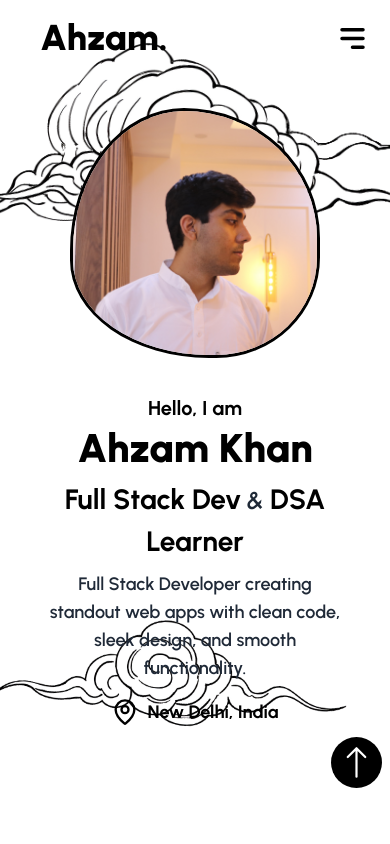
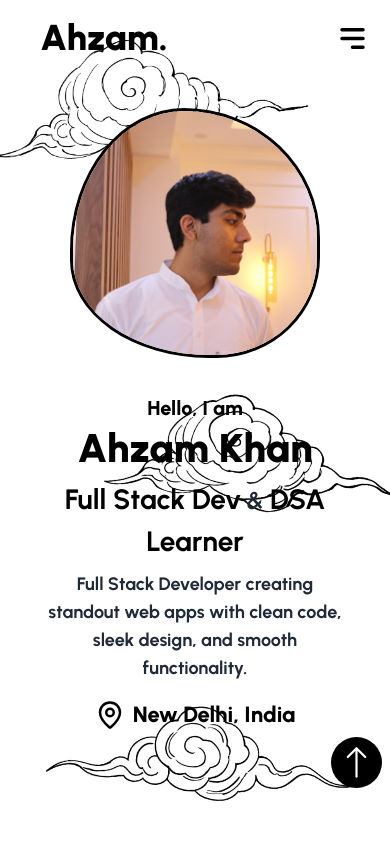
Before and after one commit to KhanAhzam/Portfolio-Website, a React (Vite) app: page / in a window 390 px wide. Shown: the top 844 px of the page. Built offline with nearby package versions, Linux system fonts and the light colour scheme.

Commit message:
Worked on responsiveness of Cloud on HeroSection

```diff
--- a/src/components/Main Sections/HeroSection.jsx
+++ b/src/components/Main Sections/HeroSection.jsx
@@ -16,7 +16,7 @@ const HeroSection = ({ HeroSectionRef_Passed, onScrollToAbout, onScrollToSkills,
 
     return (
         <>
-            <div ref={HeroSectionRef_Passed} className='min-h-screen flex flex-col justify-start gap-0 md:gap-10 large:gap-0 large:justify-between mb-5'>
+            <div ref={HeroSectionRef_Passed} className='min-h-screen flex flex-col justify-start gap-0 md:gap-10 large:gap-0 large:justify-between mb-5 overflow-x-hidden'>
 
                 {/* Navbar */}
                 <motion.div
@@ -36,13 +36,13 @@ const HeroSection = ({ HeroSectionRef_Passed, onScrollToAbout, onScrollToSkills,
 
                 {/* Home-Content */}
                 <motion.div
-                    className="relative home container max-w-[1000px] xl:max-w-[1100px] 2xl:max-w-[1300px] 3xl:max-w-[1400px] my-3 mx-auto px-10 large:py-16 flex flex-col large:flex-row items-center justify-between"
+                    className="large:relative home container max-w-[1000px] xl:max-w-[1100px] 2xl:max-w-[1300px] 3xl:max-w-[1400px] my-3 mx-auto px-10 large:py-16 flex flex-col large:flex-row items-center justify-between"
                     initial={{ x: 500, opacity: 0 }}
                     animate={{ x: 0, opacity: 1 }}
                     transition={{ duration: 1.2, ease: "easeOut", delay: 0.3 }}
                 >
 
-                    {/* Image below 1050px (large) */}
+                    {/* Image below 1150px (large) */}
                     <div className="block large:hidden shrink-0 pb-10">
                         <ProfileImage />
                     </div>
@@ -50,7 +50,7 @@ const HeroSection = ({ HeroSectionRef_Passed, onScrollToAbout, onScrollToSkills,
                     {/* Text */}
                     <div className="text flex flex-col w-full large:w-[800px] items-center large:items-baseline justify-center">
 
-                        <span className='font-bold leading-none large:leading-normal large:font-extrabold text-xl large:text-2xl large:pl-5'>Hello, I am</span>
+                        <span className='font-extrabold sm:font-bold leading-none large:leading-normal large:font-extrabold text-xl large:text-2xl large:pl-5'>Hello, I am</span>
                         <span className='font-black smaller:font-extrabold sm:font-bold text-[40px] smaller:text-[54px] xs:text-6xl sm:text-8xl 2xl:text-9xl'>Ahzam Khan</span>
 
                         <div className='md:pl-8 text-center large:text-left'>
@@ -59,103 +59,80 @@ const HeroSection = ({ HeroSectionRef_Passed, onScrollToAbout, onScrollToSkills,
                             <span className='font-bold text-[28px] sm:text-4xl 2xl:text-5xl'>DSA Learner</span>
                         </div>
 
-                        <span className='font-semibold text-lg sm:text-[22px] text-center large:text-left pt-2 xs:pt-5 large:pt-14 text-gray-800 large:pl-4 mx-2 sm:mx-5 md:mx-10 large:mx-0'>
+                        <span className='font-bold sm:font-semibold text-lg sm:text-[22px] text-center large:text-left pt-2 xs:pt-5 large:pt-14 text-gray-800 large:pl-4 mx-2 sm:mx-5 md:mx-10 large:mx-0'>
                             Full Stack Developer creating standout web apps with clean code, sleek design, and smooth functionality.
                         </span>
 
                         <motion.div className='flex items-center pt-4 xs:pt-8 gap-2'>
-                            <MapPin size={35} className='hidden xs:block'/>
-                            <MapPin size={28} className='block xs:hidden'/>
-                            <span className=' font-bold text-lg xs:text-2xl'>New Delhi, India</span>
+                            <MapPin size={35} className='hidden xs:block' />
+                            <MapPin size={30} className='block xs:hidden' />
+                            <span className='font-extrabold sm:font-bold text-[22px] xs:text-2xl'>New Delhi, India</span>
                         </motion.div>
+
+                    </div>
+
+                    {/* Image above 1150px (large) */}
+                    <div className="hidden large:block shrink-0">
+                        <ProfileImage />
+                    </div>
+
+                    {/* Shared Cloud Wrapper */}
+                    <div className="pointer-events-none absolute inset-0 -z-20 overflow-x-hidden large:overflow-visible">
 
                         {/* Cloud 1 */}
                         <motion.div
-                            className="pointer-events-none absolute inset-0 -z-20"
-                            style={{ background: "transparent" }}
-                            initial={{ x: -600, opacity: 0 }}
-                            whileInView={{ x: 0, opacity: 1 }}
-                            transition={{ duration: 1.5, ease: "easeOut", delay: 0.8 }}
-                            viewport={{ once: true, amount: 0.4 }}
-                        >
-                            <motion.div
-                                className='absolute -top-[10%] -left-[15%]'
+                        className="absolute top-[5%] -left-[5%] sm:left-[0%] large:-top-[10%] large:-left-[15%]"
                         initial={{ x: 0, y: 0, scale: 1 }}
                         animate={{
                             x: [0, 50, 0, -50, 0],
                             y: [0, -10, 0, 10, 0],
-                                    scale: [1, 1.15, 1]
+                            scale: [1, 1.15, 1],
                         }}
                         transition={{
                             x: { duration: 60, repeat: Infinity, ease: "easeInOut" },
                             y: { duration: 15, repeat: Infinity, ease: "easeInOut" },
-                                    scale: { duration: 30, repeat: Infinity, ease: "easeInOut" }
+                            scale: { duration: 30, repeat: Infinity, ease: "easeInOut" },
                         }}
                         >
-                                <img src={Cloud1} className='w-[550px]' alt="Cloud 1" />
+                        <img src={Cloud1} className="w-[300px] sm:w-[350px] md:w-[450px] lg:w-[550px]" alt="Cloud 1" />
                         </motion.div>
 
+                        {/* Cloud 2 */}
+                        <motion.div
+                        className="absolute top-[48%] md:top-[50%] large:-top-[5%] -right-[5%] xs:-right-[10%] sm:right-[0%] md:-right-[5%] lg:right-[0%] large:-right-[15%]"
+                        initial={{ x: 0, y: 0, scale: 1, rotate: 5 }}
+                        animate={{
+                            x: [0, 5, 0, -5, 0],
+                            y: [0, -10, 0, 10, 0],
+                            scale: [1, 1.15, 1],
+                        }}
+                        transition={{
+                            x: { duration: 60, repeat: Infinity, ease: "easeInOut" },
+                            y: { duration: 20, repeat: Infinity, ease: "easeInOut" },
+                            scale: { duration: 30, repeat: Infinity, ease: "easeInOut" },
+                        }}
+                        >
+                        <img src={Cloud2} className="w-[300px] sm:w-[350px] md:w-[450px] lg:w-[550px]" alt="Cloud 2" />
                         </motion.div>
 
                         {/* Cloud 3 */}
                         <motion.div
-                            className="pointer-events-none absolute inset-0 -z-20"
-                            style={{ background: "transparent" }}
-                            initial={{ x: 500, opacity: 0 }}
-                            whileInView={{ x: 0, opacity: 1 }}
-                            transition={{ duration: 1.5, ease: "easeOut", delay: 0.8 }}
-                            viewport={{ once: true, amount: 0.4 }}
-                        >
-                            <motion.div
-                                className='absolute bottom-0 right-[14%]'
+                        className="absolute bottom-[5%] right-[10%] md:bottom-0 md:right-[14%]"
                         initial={{ x: 0, y: 0, scale: 1, rotate: 3 }}
                         animate={{
                             x: [0, 10, 0, -10, 0],
                             y: [0, -10, 0, 10, 0],
-                                    scale: [1, 1.15, 1]
+                            scale: [1, 1.15, 1],
                         }}
                         transition={{
                             x: { duration: 60, repeat: Infinity, ease: "easeInOut" },
                             y: { duration: 15, repeat: Infinity, ease: "easeInOut" },
-                                    scale: { duration: 30, repeat: Infinity, ease: "easeInOut" }
+                            scale: { duration: 30, repeat: Infinity, ease: "easeInOut" },
                         }}
                         >
-                                <img src={Cloud3} className='w-[550px]' alt="Cloud 3" />
-                            </motion.div>
+                        <img src={Cloud3} className="w-[300px] sm:w-[300px] md:w-[400px] lg:w-[500px] large:w-[550px]" alt="Cloud 3" />
                         </motion.div>
 
-                        {/* Cloud 2 */}
-                        <motion.div
-                            className="pointer-events-none absolute inset-0 -z-20"
-                            style={{ background: "transparent" }}
-                            initial={{ x: 500, opacity: 0 }}
-                            whileInView={{ x: 0, opacity: 1 }}
-                            transition={{ duration: 1.5, ease: "easeOut", delay: 0.8 }}
-                            viewport={{ once: true, amount: 0.4 }}
-                        >
-                            <motion.div
-                                className='absolute -top-[5%] -right-[15%]'
-                                initial={{ x: 0, y: 0, scale: 1, rotate: 5 }}
-                                animate={{
-                                    x: [0, 5, 0, -5, 0],
-                                    y: [0, -10, 0, 10, 0],
-                                    scale: [1, 1.15, 1]
-                                }}
-                                transition={{
-                                    x: { duration: 60, repeat: Infinity, ease: "easeInOut" },
-                                    y: { duration: 20, repeat: Infinity, ease: "easeInOut" },
-                                    scale: { duration: 30, repeat: Infinity, ease: "easeInOut" }
-                                }}
-                            >
-                                <img src={Cloud2} className='w-[500px]' alt="Cloud 2" />
-                            </motion.div>
-                        </motion.div>
-
-                    </div>
-
-                    {/* Image above 1050px (large) */}
-                    <div className="hidden large:block shrink-0">
-                        <ProfileImage />
                     </div>
 
                 </motion.div>
@@ -203,3 +180,66 @@ const HeroSection = ({ HeroSectionRef_Passed, onScrollToAbout, onScrollToSkills,
 }
 
 export default HeroSection
+
+
+
+
+
+                        // {/* Cloud Wrapper */}
+                        // <div className="pointer-events-none absolute inset-0 -z-20">
+
+                        //     {/* Cloud 1 */}
+                        //     <motion.div
+                        //         className='absolute -top-[10%] -left-[5%] large:-left-[15%]'
+                        //         initial={{ x: 0, y: 0, scale: 1 }}
+                        //         animate={{
+                        //             x: [0, 50, 0, -50, 0],
+                        //             y: [0, -10, 0, 10, 0],
+                        //             scale: [1, 1.15, 1]
+                        //         }}
+                        //         transition={{
+                        //             x: { duration: 60, repeat: Infinity, ease: "easeInOut" },
+                        //             y: { duration: 15, repeat: Infinity, ease: "easeInOut" },
+                        //             scale: { duration: 30, repeat: Infinity, ease: "easeInOut" }
+                        //         }}
+                        //     >
+                        //         <img src={Cloud1} className='w-[350px] sm:w-[550px]' alt="Cloud 1" />
+                        //     </motion.div>
+
+                        //     {/* Cloud 2 */}
+                        //     <motion.div
+                        //         className='absolute top-[45%] large:-top-[5%] right-[30%] md:-right-[15%]'
+                        //         initial={{ x: 0, y: 0, scale: 1, rotate: 5 }}
+                        //         animate={{
+                        //             x: [0, 5, 0, -5, 0],
+                        //             y: [0, -10, 0, 10, 0],
+                        //             scale: [1, 1.15, 1]
+                        //         }}
+                        //         transition={{
+                        //             x: { duration: 60, repeat: Infinity, ease: "easeInOut" },
+                        //             y: { duration: 20, repeat: Infinity, ease: "easeInOut" },
+                        //             scale: { duration: 30, repeat: Infinity, ease: "easeInOut" }
+                        //         }}
+                        //     >
+                        //         <img src={Cloud2} className='w-[350px] sm:w-[550px]' alt="Cloud 2" />
+                        //     </motion.div>
+
+                        //     {/* Cloud 3 */}
+                        //     <motion.div
+                        //         className='absolute bottom-0 right-[14%]'
+                        //         initial={{ x: 0, y: 0, scale: 1, rotate: 3 }}
+                        //         animate={{
+                        //             x: [0, 10, 0, -10, 0],
+                        //             y: [0, -10, 0, 10, 0],
+                        //             scale: [1, 1.15, 1]
+                        //         }}
+                        //         transition={{
+                        //             x: { duration: 60, repeat: Infinity, ease: "easeInOut" },
+                        //             y: { duration: 15, repeat: Infinity, ease: "easeInOut" },
+                        //             scale: { duration: 30, repeat: Infinity, ease: "easeInOut" }
+                        //         }}
+                        //     >
+                        //         <img src={Cloud3} className='w-[350px] sm:w-[550px]' alt="Cloud 3" />
+                        //     </motion.div>
+
+                        // </div>
```
Lines whose indentation alone changed are shown as unchanged.
